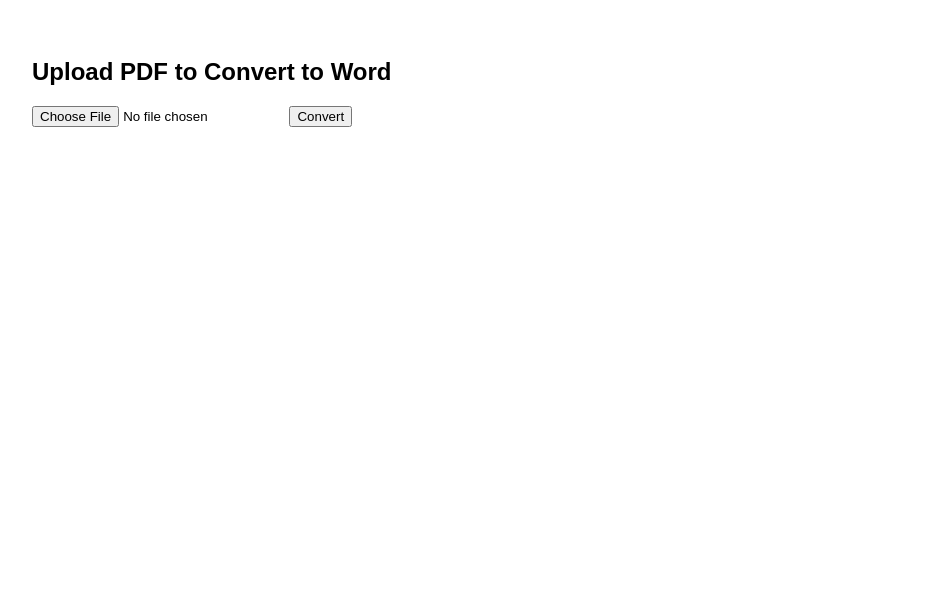
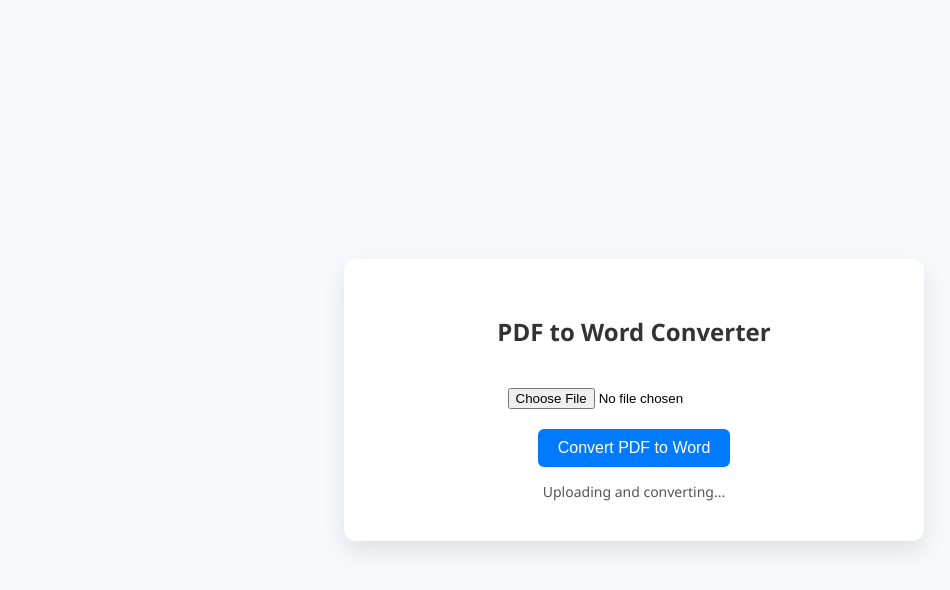
Before and after one commit to mdabidind/pdf_to_word_bakup, a plain HTML site: page index.html in a window 1280 px wide. Shown: the whole page, without its empty margins (6-956 px from the left). Drawn offline with Linux system fonts and the light colour scheme.

Commit message:
Update index.html

```diff
--- a/index.html
+++ b/index.html
@@ -2,56 +2,123 @@
 <html lang="en">
 <head>
   <meta charset="UTF-8" />
+  <meta name="viewport" content="width=device-width, initial-scale=1.0"/>
+  <meta name="description" content="Convert PDF to Word with accurate formatting using OCR. No quality loss!">
   <title>PDF to Word Converter</title>
   <style>
-    body { font-family: Arial; padding: 30px; }
-    #status { margin-top: 10px; color: green; }
+    body {
+      font-family: 'Segoe UI', sans-serif;
+      background: #f7f9fc;
+      display: flex;
+      justify-content: center;
+      align-items: center;
+      height: 100vh;
+      margin: 0;
+    }
+
+    .container {
+      background: white;
+      border-radius: 12px;
+      padding: 40px;
+      box-shadow: 0 10px 25px rgba(0,0,0,0.1);
+      width: 100%;
+      max-width: 500px;
+      text-align: center;
+    }
+
+    h1 {
+      margin-bottom: 20px;
+      font-size: 24px;
+      color: #333;
+    }
+
+    input[type="file"] {
+      margin: 20px 0;
+    }
+
+    button {
+      background: #007bff;
+      color: white;
+      padding: 10px 20px;
+      font-size: 16px;
+      border: none;
+      border-radius: 6px;
+      cursor: pointer;
+    }
+
+    button:hover {
+      background: #0056b3;
+    }
+
+    #downloadLink {
+      display: none;
+      margin-top: 20px;
+      color: #28a745;
+      font-weight: bold;
+    }
+
+    .status {
+      margin-top: 15px;
+      font-size: 14px;
+      color: #555;
+    }
   </style>
 </head>
 <body>
-  <h2>Upload PDF to Convert to Word</h2>
+  <div class="container">
+    <h1>PDF to Word Converter</h1>
     <form id="uploadForm">
-    <input type="file" id="pdf" name="pdf" accept=".pdf" required />
-    <button type="submit">Convert</button>
+      <input type="file" id="pdfFile" name="pdf" accept=".pdf" required />
+      <br />
+      <button type="submit">Convert PDF to Word</button>
     </form>
-
-  <div id="status"></div>
-  <a id="downloadLink" style="display: none;" download>⬇️ Download Converted Word</a>
+    <div class="status" id="statusMessage">Uploading and converting...</div>
+    <a id="downloadLink" href="#" download>⬇️ Download Converted Word File</a>
+  </div>
 
   <script>
+    document.addEventListener('DOMContentLoaded', () => {
+      console.log('✅ Website Loaded');
+
       const form = document.getElementById('uploadForm');
-    const statusBox = document.getElementById('status');
+      const statusMessage = document.getElementById('statusMessage');
       const downloadLink = document.getElementById('downloadLink');
 
-    form.addEventListener('submit', async function (e) {
+      form.addEventListener('submit', async (e) => {
         e.preventDefault();
 
-      const fileInput = document.getElementById('pdf');
+        const fileInput = document.getElementById('pdfFile');
+        if (!fileInput || !fileInput.files.length) {
+          alert('Please select a PDF file to convert.');
+          return;
+        }
+
         const formData = new FormData();
         formData.append('pdf', fileInput.files[0]);
 
-      statusBox.textContent = '⏳ Uploading and converting...';
+        statusMessage.textContent = '⏳ Uploading and converting...';
         downloadLink.style.display = 'none';
 
         try {
-        const response = await fetch('http://localhost:5000/convert', {
+          const response = await fetch('/convert', {
             method: 'POST',
-          body: formData
+            body: formData,
           });
 
           const result = await response.json();
 
           if (result.success) {
-          const fileId = result.file_id;
-          downloadLink.href = `http://localhost:5000/converted/${fileId}.docx`;
-          downloadLink.style.display = 'inline';
-          statusBox.textContent = '✅ Conversion complete. Click below to download:';
+            downloadLink.href = `/converted/${result.file_id}.docx`;
+            downloadLink.style.display = 'block';
+            statusMessage.textContent = '✅ Conversion completed!';
           } else {
-          statusBox.textContent = `❌ Error: ${result.error}`;
+            statusMessage.textContent = '❌ Conversion failed: ' + result.error;
           }
         } catch (err) {
-        statusBox.textContent = '❌ Conversion failed or server not running.';
+          console.error(err);
+          statusMessage.textContent = '⚠️ Error occurred during conversion.';
         }
+      });
     });
   </script>
 </body>
```
Lines whose indentation alone changed are shown as unchanged.
